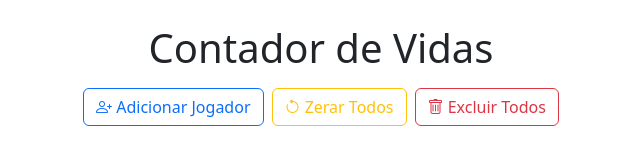
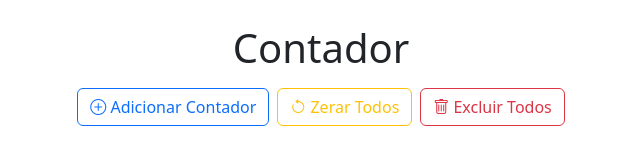
Before and after one commit to ArthurWillers/Contador, a plain HTML site: page index.html in a window 1280 px wide. Shown: the whole page, without its empty margins (319-959 px from the left). Drawn offline with nearby package versions, Linux system fonts and the light colour scheme.

Commit message:
Update index.html title and button labels for clarity

```diff
--- a/index.html
+++ b/index.html
@@ -3,17 +3,17 @@
 <head>
     <meta charset="UTF-8">
     <meta name="viewport" content="width=device-width, initial-scale=1.0">
-    <title>Contador de Vidas</title>
+    <title>Contador</title>
     <link href="https://cdn.jsdelivr.net/npm/bootstrap@5.3.3/dist/css/bootstrap.min.css" rel="stylesheet" integrity="sha384-QWTKZyjpPEjISv5WaRU9OFeRpok6YctnYmDr5pNlyT2bRjXh0JMhjY6hW+ALEwIH" crossorigin="anonymous">
     <link rel="stylesheet" href="https://cdn.jsdelivr.net/npm/bootstrap-icons@1.11.3/font/bootstrap-icons.min.css">
     <link rel="stylesheet" href="style.css">
 </head>
 <body>
     <div class="container my-4">
-        <h1 class="text-center">Contador de Vidas</h1>
+        <h1 class="text-center">Contador</h1>
         <div class="d-flex justify-content-center my-3">
             <button class="btn btn-outline-primary me-2" data-bs-toggle="modal" data-bs-target="#addPlayerModal">
-                <i class="bi bi-person-plus"></i> Adicionar Jogador
+                <i class="bi bi-plus-circle"></i> Adicionar Contador
             </button>
             <button class="btn btn-outline-warning me-2" id="resetAllBtn">
                 <i class="bi bi-arrow-counterclockwise"></i> Zerar Todos
```
